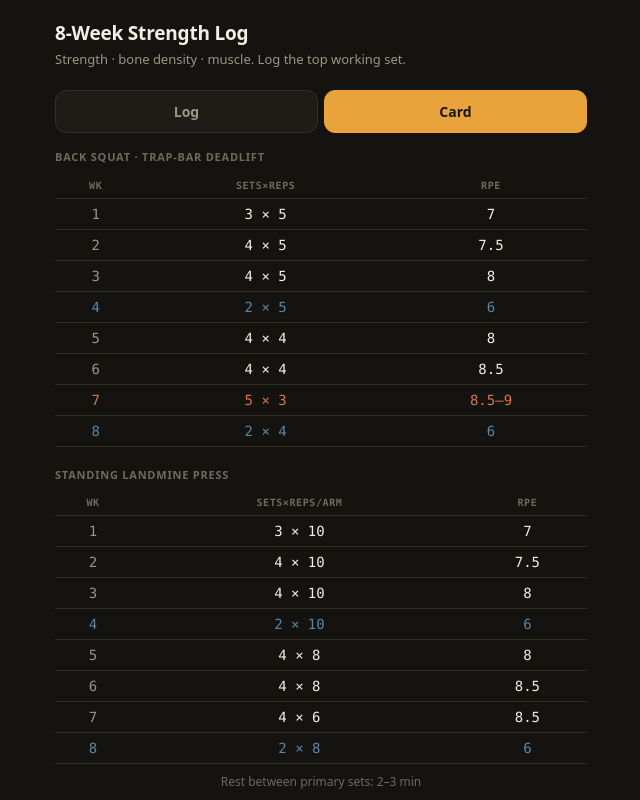
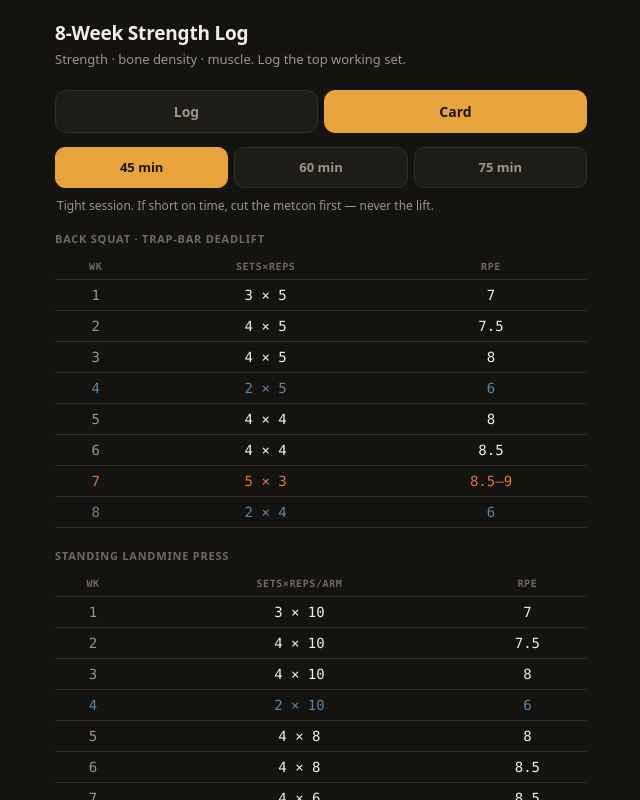
Before and after one commit to ssajami/Strength-tracker, a plain HTML site: page index.html in a window 1280 px wide. Both pictures are taken after a click on the element "Card". Shown: the top 800 px of the page, without its empty margins (319-959 px from the left). Drawn offline with Linux system fonts and the light colour scheme.

Commit message:
Update warning message and session length options

```diff
--- a/index.html
+++ b/index.html
@@ -138,6 +138,18 @@
   .saved-toast.show{opacity:1;transform:translateX(-50%) translateY(0)}
   .warn{background:#3a2a18;border:1px solid var(--peak);color:#f0d3b4;font-size:12.5px;
     line-height:1.5;border-radius:11px;padding:11px 13px;margin:12px 0}
+  .tsel{display:flex;gap:6px;margin:14px 0 0}
+  .tseg{flex:1;text-align:center;padding:10px;border-radius:10px;background:var(--card);
+    border:1px solid var(--line);color:var(--muted);font-weight:600;font-size:13px;cursor:pointer;transition:.12s}
+  .tseg.on{background:var(--amber);border-color:var(--amber);color:#1a1710}
+  .tnote{font-size:12px;color:var(--muted);margin:9px 2px 2px;line-height:1.5}
+  .etag{color:var(--good);font-weight:700;text-transform:uppercase;font-size:10px;letter-spacing:.06em;
+    margin-right:4px}
+  .cfin{margin-top:10px;padding-top:10px;border-top:1px dashed var(--line)}
+  .cfin .fl{font-size:10px;text-transform:uppercase;letter-spacing:.07em;color:var(--good);
+    margin-bottom:3px;font-weight:600}
+  .cfin .fi{font-size:14px;color:var(--muted);padding:3px 0}
+  .cfin .fi b{color:var(--ink);font-weight:600}
 </style>
 
 <div class="wrap" id="app"><div class="loading">Loading your log…</div></div>
@@ -275,7 +287,7 @@ function render(){
   app.appendChild(tabs);
 
   if(!storageOK){
-    app.appendChild(h(`<div class="warn">⚠️ This browser is blocking local storage, so entries won't be saved. Open the file from your device's Files app or host it (e.g. GitHub Pages) rather than from a chat/WhatsApp link.</div>`));
+    app.appendChild(h(`<div class="warn">⚠︎ This browser is blocking local storage, so entries won't be saved. Open the file from your device's Files app or host it (e.g. GitHub Pages) rather than from a chat/WhatsApp link.</div>`));
   }
 
   if(view==="card"){ renderCard(app); return; }
@@ -296,7 +308,7 @@ function render(){
     <div><div class="lbl">Week ${W.n}</div>
       <div class="big">${PHASE_LABEL[W.phase]}</div></div>
     <div style="text-align:right">
-      <div class="lbl">Each lift's target →</div>
+      <div class="lbl">Each lift's target ↓</div>
       <div class="note">${W.note}</div></div>
   </div>`));
 
@@ -394,6 +406,24 @@ function render(){
 }
 
 function renderCard(app){
+  if(!state.sessionLen) state.sessionLen = 45;
+  const LEN = state.sessionLen;
+
+  // session-length toggle
+  const tsel = h(`<div class="tsel"></div>`);
+  [45,60,75].forEach(n=>{
+    const s = h(`<div class="tseg ${LEN===n?"on":""}">${n} min</div>`);
+    s.onclick = ()=>{ state.sessionLen=n; save(); render(); };
+    tsel.appendChild(s);
+  });
+  app.appendChild(tsel);
+  const NOTE = {
+    45:"Tight session. If short on time, cut the metcon first — never the lift.",
+    60:"Un-rushed — take full 3-min rests on the primary. Extra piece included.",
+    75:"Full session + mobility/core finisher. Build weeks only: add 1 primary set if strong.",
+  };
+  app.appendChild(h(`<div class="tnote">${NOTE[LEN]}</div>`));
+
   // two progression tables — main lifts vs landmine press
   const mkTable = (weeks, perArm)=>{
     const rows = weeks.map(w=>{
@@ -412,27 +442,36 @@ function renderCard(app){
   const cards = [
     {tag:"A", title:"Squat", prim:"Back squat", cue:"brace, full depth", ref:"main table",
      acc:["<b>Romanian deadlift</b> — 3 × 10","<b>Chest-supported row</b> — 3 × 12"],
-     extra:"<b>Farmer carry</b> — 3–4 × 30–40 m · <i>tall, no shrug</i>"},
-    {tag:"B", title:"Press", prim:"Standing landmine press", cue:"brace, ribs down → press up & slightly forward", ref:"press table",
+     extra:"<b>Farmer carry</b> — 3–4 × 30–40 m · <i>tall, no shrug</i>",
+     fin:{label:"Core finisher",items:["<b>Dead bug</b> — 3 × 10","<b>Side plank</b> — 3 × 20s/side"]}},
+    {tag:"B", title:"Press", prim:"Standing landmine press", cue:"brace, ribs down — press up & slightly forward", ref:"press table",
      acc:["<b>Ext. rotation + face pull</b> — 3 × 15","<b>Split squat</b> — 3 × 8/leg <i>no jump</i>"],
-     extra:"<b>Chest-supported DB row</b> — 3 × 12 · <i>pause at top</i>"},
+     extra:"<b>Chest-supported DB row</b> — 3 × 12 · <i>pause at top</i>",
+     fin:{label:"Shoulder ER + t-spine",items:["<b>Banded ER</b> — 2 × 15/side","<b>Open book</b> — 8/side","<b>Wall slides</b> — 2 × 8"]}},
     {tag:"C", title:"Hinge", prim:"Trap-bar deadlift", cue:"brace, bar close", ref:"main table",
      acc:["<b>Pull-up progression</b> — 3 × max quality","<b>DB bench press</b> — 3 × 10"],
-     extra:"<b>Goblet reverse lunge</b> — 3 × 8/leg · <i>control the descent</i>"},
+     extra:"<b>Goblet reverse lunge</b> — 3 × 8/leg · <i>control the descent</i>",
+     fin:{label:"Core finisher",items:["<b>Pallof press</b> — 3 × 10/side","<b>Dead bug</b> — 3 × 10"]}},
   ];
   if(!state.metconPick) state.metconPick = {A:0,B:0,C:0};
   cards.forEach(c=>{
+    const extraHtml = LEN>=60
+      ? `<div class="cextra"><span class="etag">Extra</span> ${c.extra}</div>` : "";
+    const finHtml = LEN>=75
+      ? `<div class="cfin"><div class="fl">${c.fin.label}</div>${
+          c.fin.items.map(i=>`<div class="fi">${i}</div>`).join("")}</div>` : "";
     const el = h(`<div class="cday">
       <div class="dhead"><span class="dtag">${c.tag}</span>
         <span class="dtitle" style="font-size:15px;color:var(--muted)">${c.title}</span></div>
-      <div class="cprim">${c.prim} <span class="ref">→ ${c.ref}</span></div>
+      <div class="cprim">${c.prim} <span class="ref">— ${c.ref}</span></div>
       <div class="ccue">${c.cue}</div>
       <div class="csec">Accessories · superset</div>
       ${c.acc.map(a=>`<div class="cline">${a}</div>`).join("")}
       <div class="csec mhead">Metcon · <span class="mfmt"></span>
         <button class="mroll">🎲 new</button></div>
       <div class="cline mmoves"></div>
-      <div class="cextra">+15 min · ${c.extra}</div>
+      ${extraHtml}
+      ${finHtml}
     </div>`);
     const fmtEl = el.querySelector(".mfmt");
     const movEl = el.querySelector(".mmoves");
@@ -462,7 +501,7 @@ function renderCard(app){
   </div>`));
 
   app.appendChild(h(`<div class="cfoot">Metcons: submaximal, don't redline.<br>
-    Short on time — cut the metcon, keep the lift.</div>`));
+    Short on time → cut the metcon, keep the lift.</div>`));
 }
 
 load();
```
